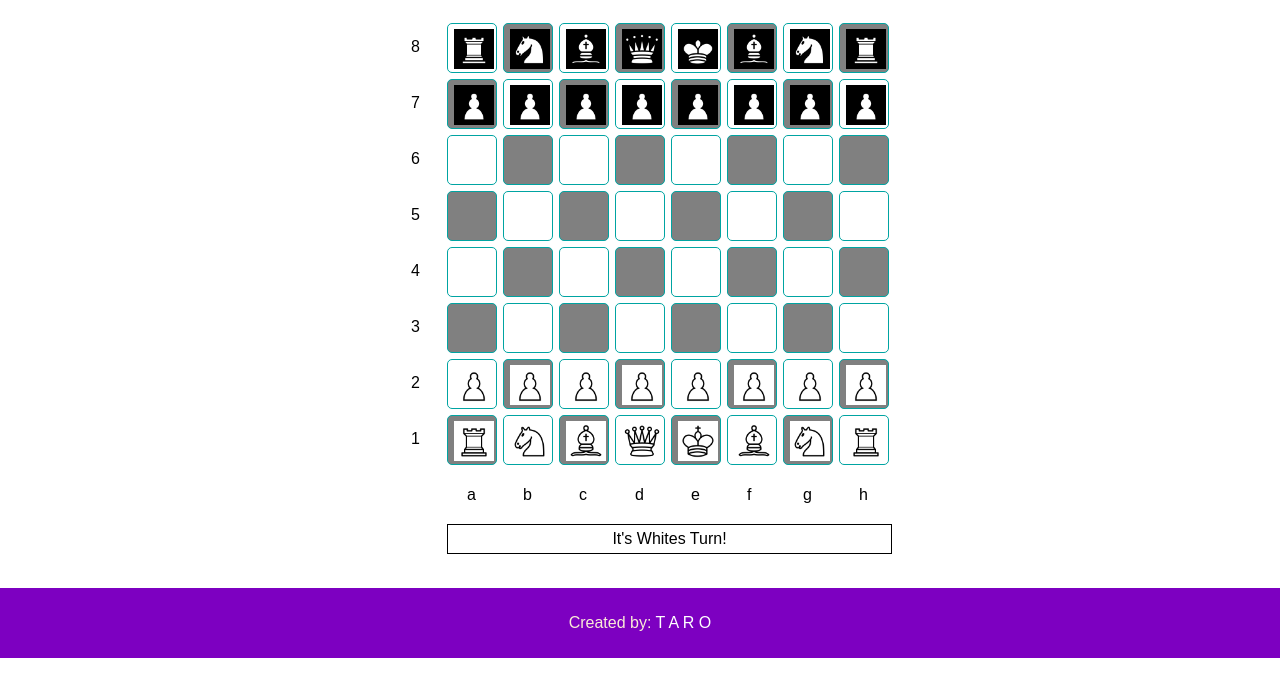
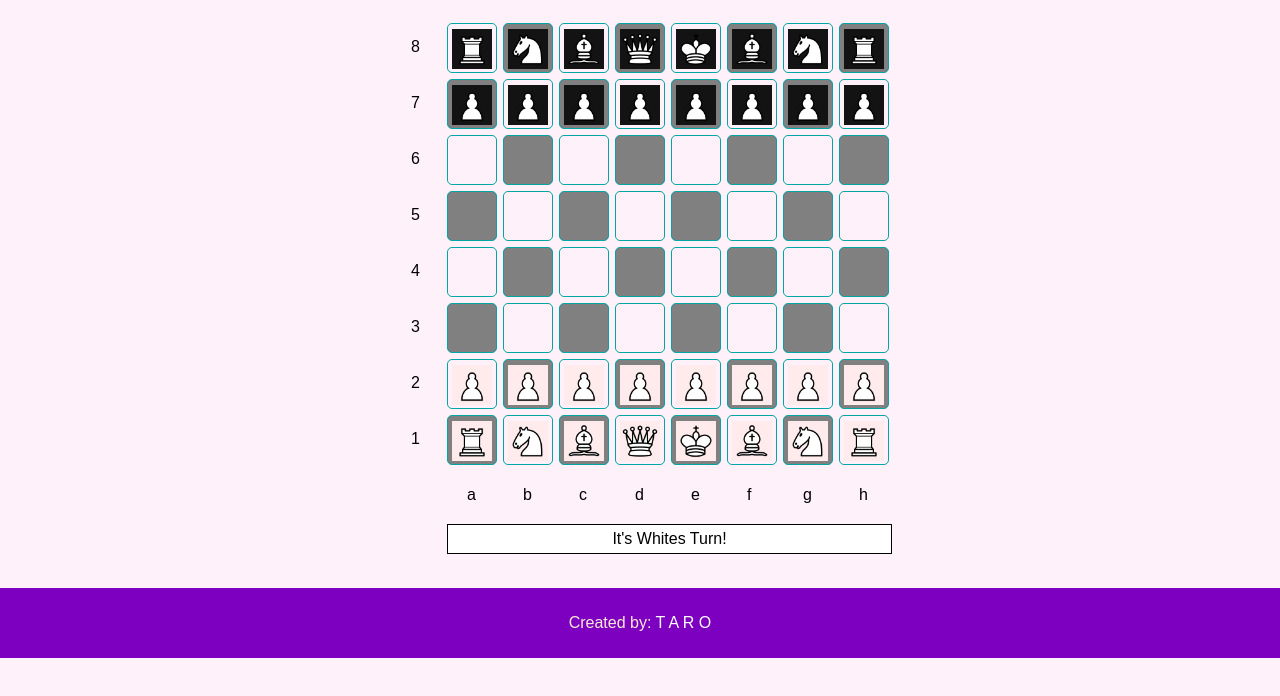
Before and after one commit to GabrielSiwa/Chess-Game, a plain HTML site: page index.html in a window 1280 px wide. Drawn offline with Linux system fonts and the light colour scheme.

Commit message:
Update style.css

```diff
--- a/style.css
+++ b/style.css
@@ -4,6 +4,7 @@ html, body {
     margin: 0;
     font-family: sans-serif;
     box-sizing: border-box;
+    background-color: rgb(255, 241, 250);
 }
 
 footer {
@@ -77,7 +78,7 @@ a {
     margin: 3px;
     transition: all 0.5s ease-in-out;
     border-radius: 5px;
-    padding: 0 0 0 6px;
+    padding: 0 0 0 4px;
     font-size: 30pt;
     cursor: pointer;
     z-index: 1;
@@ -106,11 +107,11 @@ a {
 }
 
 .white {
-    background-color: white;
+    background-color: rgb(255, 235, 235);
 }
 
 .black {
-    background-color: black;
+    background-color: rgb(19, 19, 19);
 }
 
 .pawn {
```
